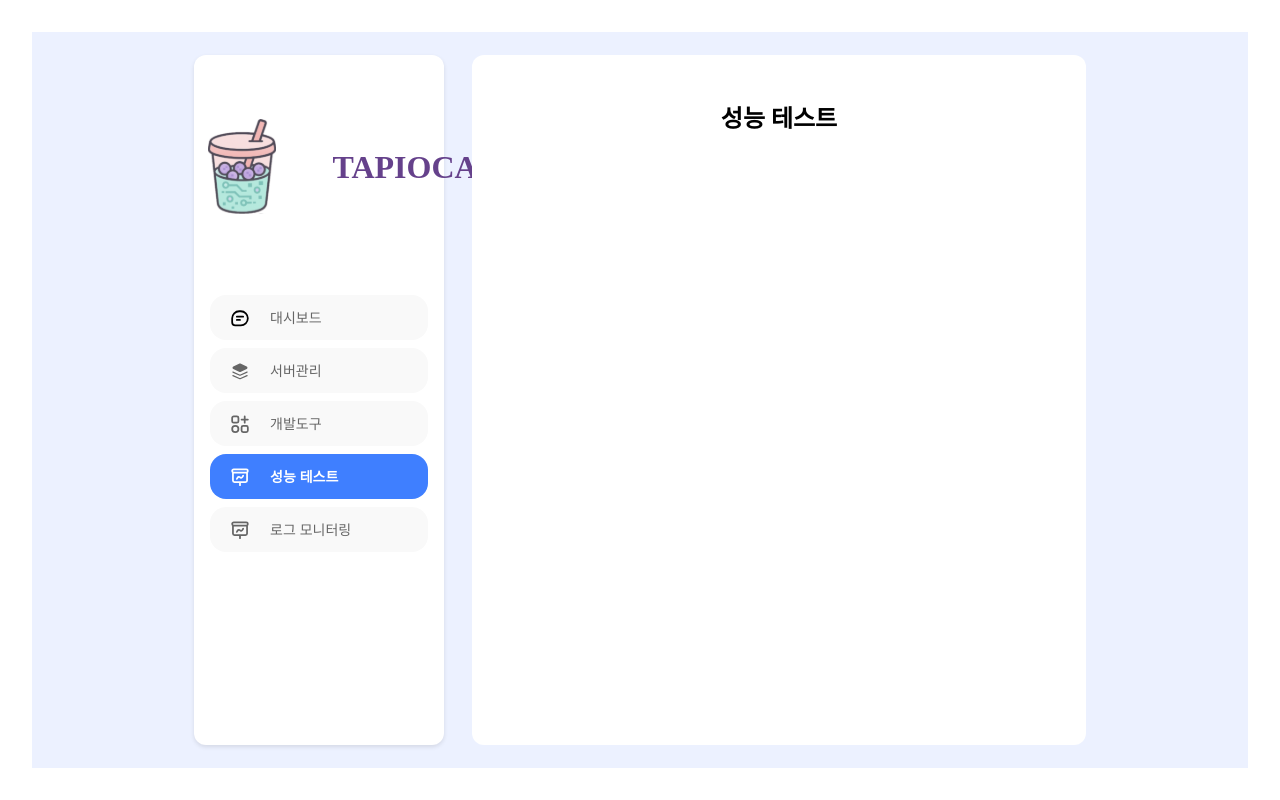
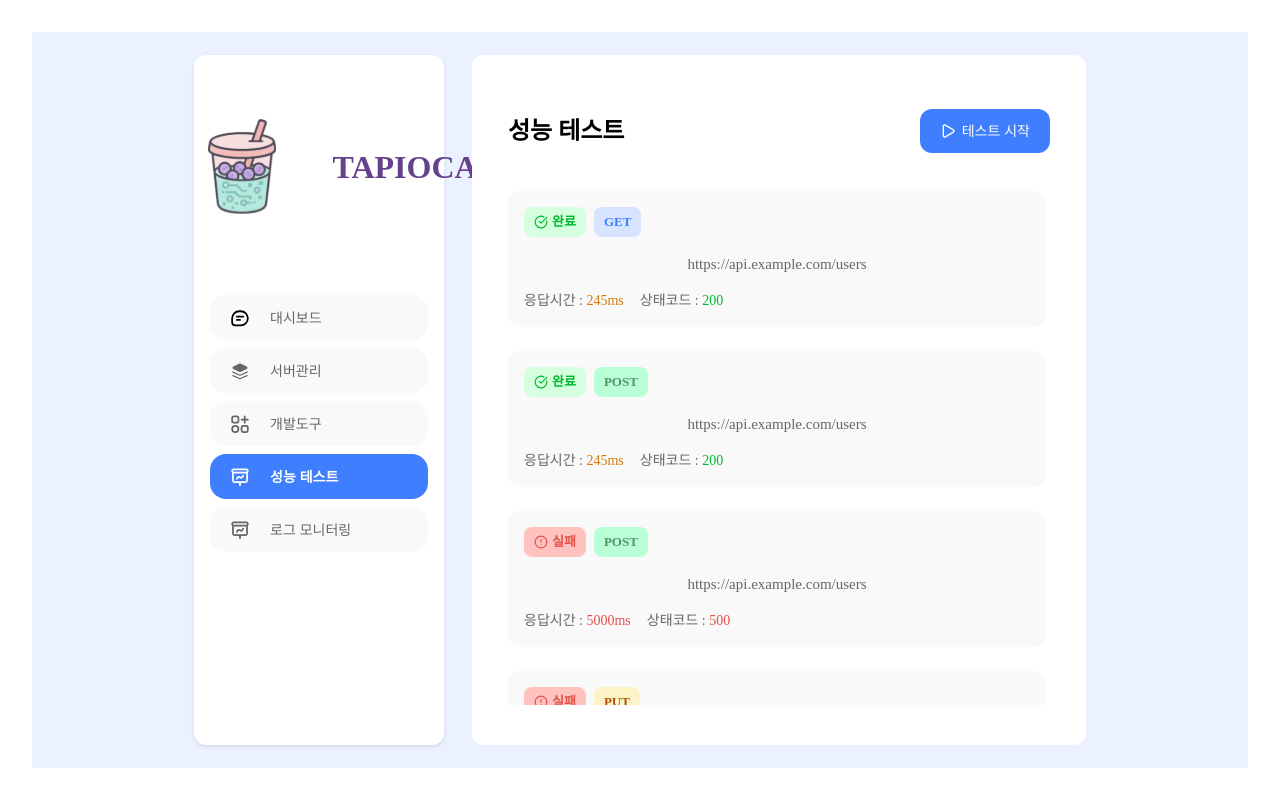
Before and after one commit to 2025-oss-Tapioca/FE, a React (Vite) app: page / in a window 1280 px wide. Both pictures are taken after a click on the button "성능 테스트". Built offline with nearby package versions, Linux system fonts and the light colour scheme.

Commit message:
feat/#11 성능테스트 뷰 및 카드 구현

```diff
--- /dev/null
+++ b/src/components/PerformaceTest/PerformanceCard.jsx
@@ -0,0 +1,37 @@
+import React from "react";
+import { CheckCircle, AlertCircle } from "lucide-react";
+import "../../styles/css/performanceTest.css";
+
+const PerformanceCard = ({ method, url, responseTime, statusCode }) => {
+  const isSuccess = statusCode >= 200 && statusCode < 400;
+
+  return (
+    <div className={`performance-card ${isSuccess ? "success" : "failure"}`}>
+      <div className="card-header">
+        <div className="badges">
+          <span className={`badge status ${isSuccess ? "success" : "failure"}`}>
+            {isSuccess ? <CheckCircle size={14} /> : <AlertCircle size={14} />}
+            <span className="status-text">{isSuccess ? "완료" : "실패"}</span>
+          </span>
+
+          <span className={`badge method ${method.toLowerCase()}`}>
+            {method}
+          </span>
+        </div>
+      </div>
+
+      <div className="request-url">{url}</div>
+
+      <div className="response-meta">
+        <span className={`response-time ${!isSuccess ? "error" : ""}`}>
+          응답시간 : <strong>{responseTime}ms</strong>
+        </span>
+        <span className={`status-code ${!isSuccess ? "error" : ""}`}>
+          상태코드 : <strong className="code">{statusCode}</strong>
+        </span>
+      </div>
+    </div>
+  );
+};
+
+export default PerformanceCard;
--- a/src/pages/Home.jsx
+++ b/src/pages/Home.jsx
@@ -1,6 +1,7 @@
 import React, { useState } from "react";
 import SideBar from "../components/common/sideBar";
 import ServerManagement from "./ServerManagement";
+import PerformanceTest from "./PerformanceTest";
 import "../styles/css/home.css";
 
 const Home = () => {
@@ -17,9 +18,7 @@ const Home = () => {
         {activeTab === "대시보드" && <h2 className="page-title">대시보드</h2>}
         {activeTab === "서버관리" && <ServerManagement />}
         {activeTab === "개발도구" && <h2 className="page-title">개발도구</h2>}
-        {activeTab === "성능 테스트" && (
-          <h2 className="page-title">성능 테스트</h2>
-        )}
+        {activeTab === "성능 테스트" && <PerformanceTest />}
         {activeTab === "로그 모니터링" && (
           <h2 className="page-title">로그 모니터링</h2>
         )}
--- a/src/pages/PerformanceTest.jsx
+++ b/src/pages/PerformanceTest.jsx
@@ -0,0 +1,57 @@
+import React, { useState } from "react";
+import "../styles/css/PerformanceTest.css";
+import PerformanceCard from "../components/PerformaceTest/PerformanceCard";
+
+import { Play } from "lucide-react";
+
+const PerformanceTest = () => {
+  const [results, setResults] = useState([
+    {
+      id: 1,
+      method: "GET",
+      url: "https://api.example.com/users",
+      responseTime: 245,
+      statusCode: 200,
+    },
+    {
+      id: 2,
+      method: "POST",
+      url: "https://api.example.com/users",
+      responseTime: 245,
+      statusCode: 200,
+    },
+    {
+      id: 3,
+      method: "POST",
+      url: "https://api.example.com/users",
+      responseTime: 5000,
+      statusCode: 500,
+    },
+    {
+      id: 4,
+      method: "PUT",
+      url: "https://api.example.com/users",
+      responseTime: 5000,
+      statusCode: 500,
+    },
+  ]);
+
+  return (
+    <div className="performance-test-container">
+      <div className="performance-header">
+        <h2 className="performance-title">성능 테스트</h2>
+        <button className="test-button">
+          <Play size={16} /> 테스트 시작
+        </button>
+      </div>
+
+      <div className="performance-result-list">
+        {results.map((result) => (
+          <PerformanceCard key={result.id} {...result} />
+        ))}
+      </div>
+    </div>
+  );
+};
+
+export default PerformanceTest;
--- a/src/styles/css/PerformanceTest.css
+++ b/src/styles/css/PerformanceTest.css
@@ -0,0 +1,187 @@
+.performance-test-container {
+  display: flex;
+  flex-direction: column;
+  height: calc(100vh - 32px);
+  background-color: #ffffff;
+  border: 0px;
+  padding: 16px 12px;
+  overflow: hidden;
+}
+
+.performance-header {
+  display: flex;
+  justify-content: space-between;
+  align-items: center;
+  flex-shrink: 0;
+  margin-bottom: 24px;
+}
+
+.performance-title {
+  font-size: 24px;
+  line-height: 32px;
+  font-weight: 600;
+  letter-spacing: -2.5%;
+}
+
+.test-button {
+  display: flex;
+  align-items: center;
+  background-color: #3F7FFF;
+  color: #FFFFFF;
+  font-size: 14px;
+  line-height: 20px;
+  font-weight: 400;
+  letter-spacing: -2.5%;
+  padding: 12px 20px;
+  border-radius: 12px;
+  border: none;
+  cursor: pointer;
+  transition: background-color 0.2s ease;
+}
+.test-button svg {
+  margin-right: 6px;
+}
+.test-button:hover {
+  background-color: #2563eb;
+}
+
+.performance-result-list {
+  flex: 1 1 auto;
+  overflow-y: auto;
+  display: flex;
+  flex-direction: column;
+  gap: 24px;
+  padding-right: 4px;
+  scrollbar-width: thin;
+  scrollbar-color: #ccc transparent;
+}
+.performance-result-list::-webkit-scrollbar {
+  width: 6px;
+}
+.performance-result-list::-webkit-scrollbar-thumb {
+  background-color: #ccc;
+  border-radius: 3px;
+}
+
+.performance-card {
+  background: #f9f9f9;
+  border-radius: 12px;
+  padding: 16px;
+  display: flex;
+  flex-direction: column;
+  gap: 16px;
+  font-size: 15px;
+  line-height: 22px;
+  font-weight: 400;
+  letter-spacing: -2.5%;
+}
+
+.card-header {
+  display: flex;
+  justify-content: space-between;
+  align-items: center;
+}
+
+.badges {
+  display: flex;
+  gap: 8px;
+  align-items: center;
+}
+
+.badge {
+  display: flex;
+  align-items: center;
+  gap: 4px;
+  padding: 4px 10px;
+  font-size: 13px;
+  font-weight: bold;
+  border-radius: 8px;
+}
+
+.badge.status.success {
+  background-color: #D6FFDF;
+  color: #00B82B;
+}
+
+.badge.status.failure {
+  background-color: #FFC3BF;
+  color: #E54F47;
+}
+
+.badge.method.get {
+  background-color: #D6E4FF;
+  color: #3F7FFF;
+}
+
+.badge.method.post {
+  background-color: #B9FFD5;
+  color: #52916C;
+}
+
+.badge.method.put {
+  background-color: #fef3c7;
+  color: #b45309;
+}
+
+.badge.method.delete {
+  background-color: #fee2e2;
+  color: #b91c1c;
+}
+
+.control-icons {
+  display: flex;
+  gap: 10px;
+}
+
+.performance-icon {
+  color: #666;
+  cursor: pointer;
+  transition: color 0.2s;
+}
+
+.performance-icon:hover {
+  color: #333;
+}
+
+.request-url {
+  font-size: 15px;
+  line-height: 22px;
+  font-weight: 400;
+  letter-spacing: -2.5%;
+  color: #666666;
+}
+
+.response-meta {
+  display: flex;
+  gap: 16px;
+  font-size: 14px;
+  line-height: 20px;
+  font-weight: 400;
+  letter-spacing: -2.5%;
+  color: #666666;
+}
+
+.response-time strong {
+  color: #D4790C;
+  font-size: 14px;
+  line-height: 20px;
+  font-weight: 400;
+  letter-spacing: -2.5%;
+}
+
+.status-code strong.code {
+  color: #00B82B;
+  font-size: 14px;
+  line-height: 20px;
+  font-weight: 400;
+  letter-spacing: -2.5%;
+}
+
+.response-time.error strong,
+.status-code.error strong.code {
+  color: #E54F47;
+  font-size: 14px;
+  line-height: 20px;
+  font-weight: 400;
+  letter-spacing: -2.5%;
+}
--- a/src/styles/scss/_colors.scss
+++ b/src/styles/scss/_colors.scss
@@ -12,6 +12,8 @@ $colors: (
     "primary700": #2563eb,
     "primary800": #8F5800,
     "primary900": #5D4013,
+
+    "gray-600": #666666,
 
     "text-disabled": #999999,
     "text-sub1": #666666,
--- a/src/styles/scss/pages/PerformanceTest.scss
+++ b/src/styles/scss/pages/PerformanceTest.scss
@@ -0,0 +1,175 @@
+@import "../typography";
+@import "../colors";
+
+.performance-test-container {
+  display: flex;
+  flex-direction: column;
+  height: calc(100vh - 32px);
+  background-color: #ffffff;
+  border: 0px;
+  padding: 16px 12px;
+  overflow: hidden;
+}
+
+.performance-header {
+  display: flex;
+  justify-content: space-between;
+  align-items: center;
+  flex-shrink: 0;
+  margin-bottom: 24px;
+}
+
+.performance-title {
+  @include font-style("title1");
+}
+
+.test-button {
+  display: flex;
+  align-items: center;
+  @include bg-color("primary600");
+  @include text-color("white");
+  @include font-style("body2");
+  padding: 12px 20px;
+  border-radius: 12px;
+  border: none;
+  cursor: pointer;
+  transition: background-color 0.2s ease;
+
+  svg {
+    margin-right: 6px;
+  }
+
+  &:hover {
+    @include bg-color("primary700");
+  }
+}
+
+.performance-result-list {
+  flex: 1 1 auto;
+  overflow-y: auto;
+  display: flex;
+  flex-direction: column;
+  gap: 24px;
+  padding-right: 4px;
+
+  scrollbar-width: thin;
+  scrollbar-color: #ccc transparent;
+
+  &::-webkit-scrollbar {
+    width: 6px;
+  }
+
+  &::-webkit-scrollbar-thumb {
+    background-color: #ccc;
+    border-radius: 3px;
+  }
+}
+
+
+// 퍼포먼스 카드 스타일
+.performance-card {
+    background: #f9f9f9;
+    border-radius: 12px;
+    padding: 16px;
+    display: flex;
+    flex-direction: column;
+    gap: 16px;
+    @include font-style("body1");
+}
+
+  .card-header {
+    display: flex;
+    justify-content: space-between;
+    align-items: center;
+  }
+
+  .badges {
+    display: flex;
+    gap: 8px;
+    align-items: center;
+  }
+
+  .badge {
+    display: flex;
+    align-items: center;
+    gap: 4px;
+    padding: 4px 10px;
+    font-size: 13px;
+    font-weight: bold;
+    border-radius: 8px;
+  }
+
+  .badge.status.success {
+    background-color: #D6FFDF;
+    color: #00B82B;
+  }
+
+  .badge.status.failure {
+    background-color: #FFC3BF;
+    color: #E54F47;
+  }
+
+  .badge.method.get {
+    background-color: #D6E4FF;
+    color: #3F7FFF;
+  }
+
+  .badge.method.post {
+    background-color: #B9FFD5;
+    color: #52916C;
+  }
+
+  .badge.method.put {
+    background-color: #fef3c7;
+    color: #b45309;
+  }
+
+  .badge.method.delete {
+    background-color: #fee2e2;
+    color: #b91c1c;
+  }
+
+  .control-icons {
+    display: flex;
+    gap: 10px;
+  }
+
+  .performance-icon {
+    color: #666;
+    cursor: pointer;
+    transition: color 0.2s;
+  }
+
+  .performance-icon:hover {
+    color: #333;
+  }
+
+  .request-url {
+    @include font-style("body1");
+    @include text-color("gray-600");
+
+  }
+
+  .response-meta {
+    display: flex;
+    gap: 16px;
+    @include font-style("body2");
+    @include text-color("gray-600");
+  }
+
+  .response-time strong {
+    color: #D4790C;
+    @include font-style("body2");
+  }
+
+
+  .status-code strong.code {
+    color: #00B82B;
+    @include font-style("body2");
+  }
+
+  .response-time.error strong,
+  .status-code.error strong.code {
+    color: #E54F47;
+    @include font-style("body2");
+}
```
